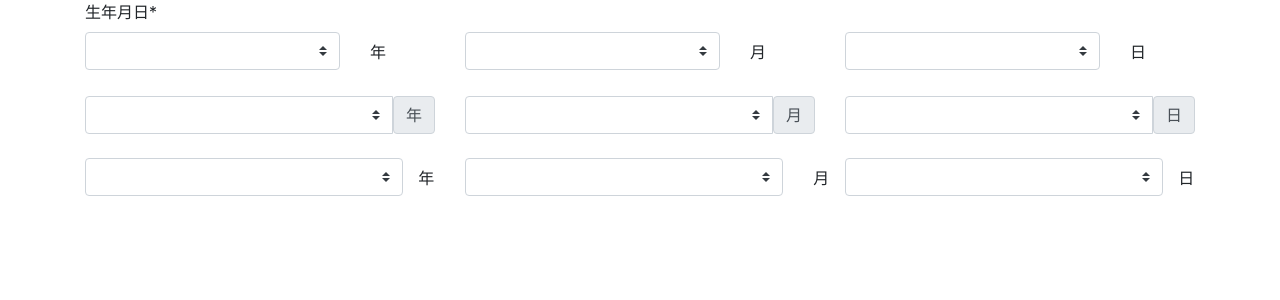
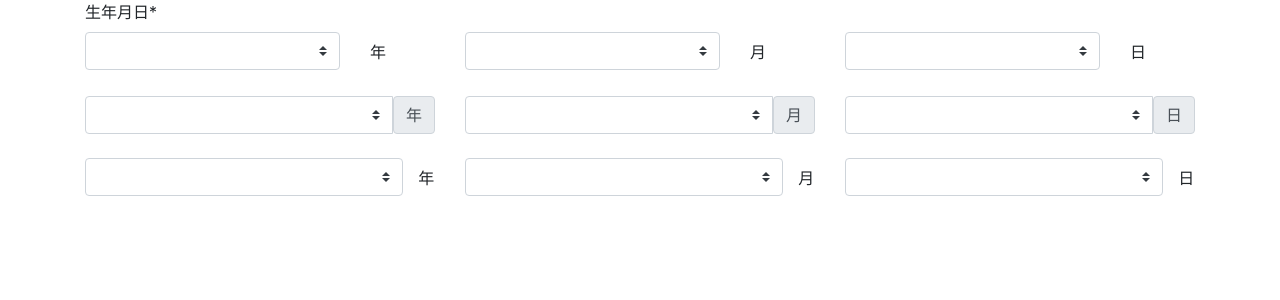
Before and after one commit to taka-take/hoge-react-bootstrap, a React (Create React App) app: page / in a window 1280 px wide. Shown: the top 300 px of the page. Built offline with nearby package versions, Linux system fonts and the light colour scheme.

Commit message:
fix typo

```diff
--- a/src/components/Sheet.jsx
+++ b/src/components/Sheet.jsx
@@ -65,7 +65,7 @@ export const Sheet = () => {
                   <Col sm={11}>
                     <Form.Control as="select" custom></Form.Control>
                   </Col>
-                  <Col sm={1} className="px=0">
+                  <Col sm={1} className="px-0">
                     <Form.Label className="mt-2">月</Form.Label>
                   </Col>
                 </Row>
```
